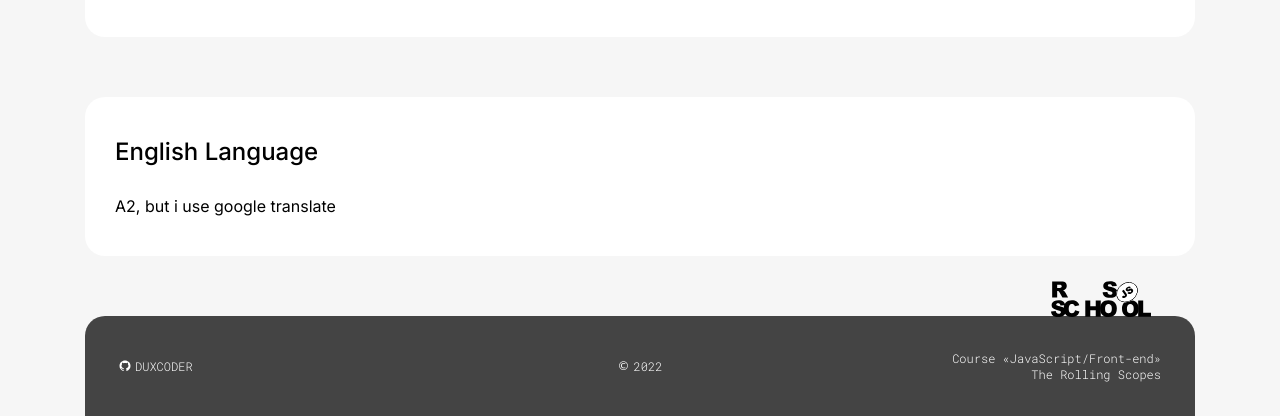
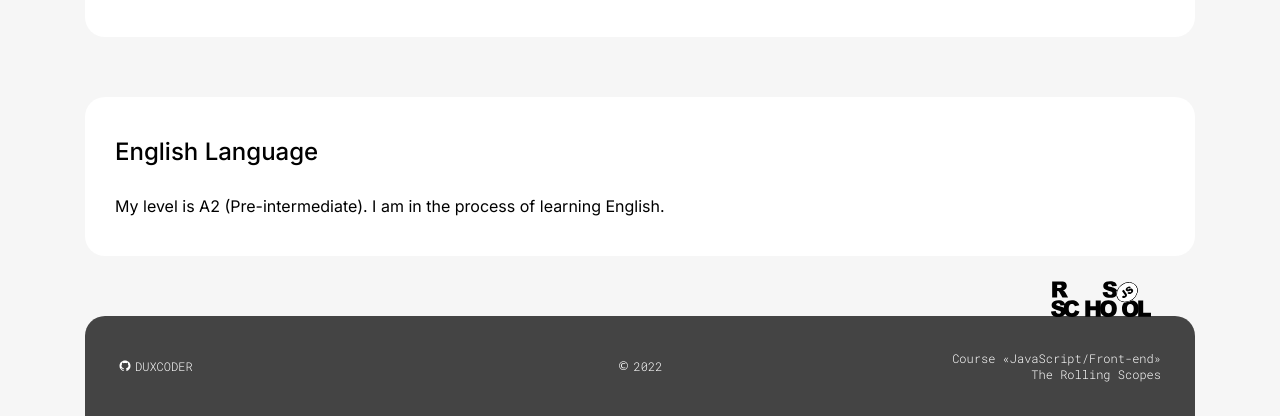
Before and after one commit to Duxcoder/CV-forRSSchool, a plain HTML site: page index.html in a window 1280 px wide. Shown: the part 2815-3231 px from the top of the page. Drawn offline with Linux system fonts and the light colour scheme.

Commit message:
refactor: change text in English block

```diff
--- a/index.html
+++ b/index.html
@@ -257,7 +257,8 @@
             <section id="english-language" class="english">
                 <div class="standart_block">
                     <h3>English Language</h3>
-                    A2, but i use google translate
+                    My level is A2 (Pre-intermediate).
+                    I am in the process of learning English.
                 </div>
             </section>
         </main>
```
